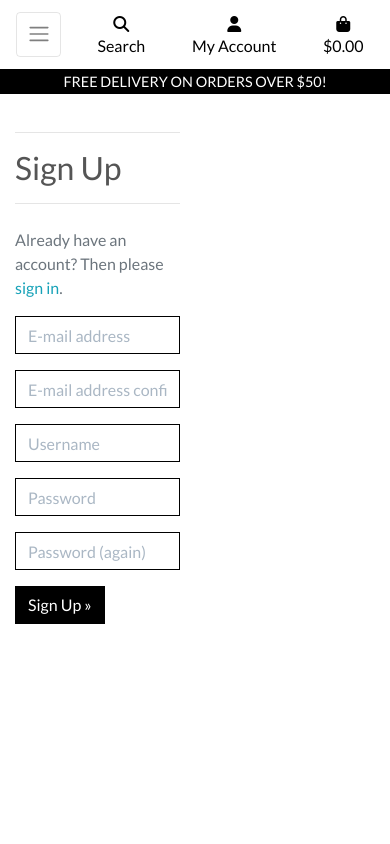
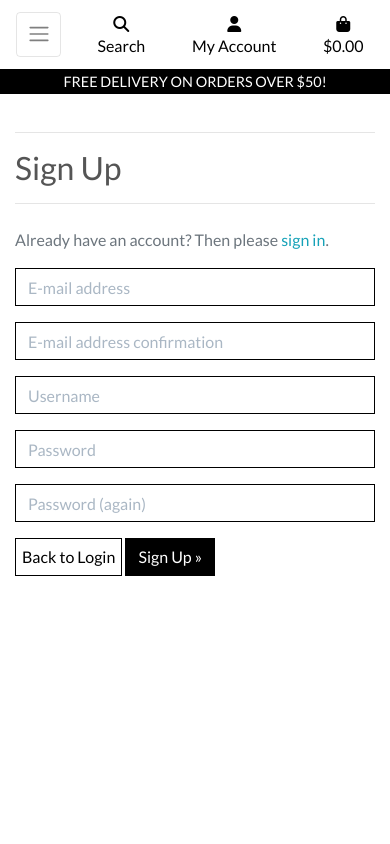
Before and after one commit to PeterKellett/boutique_ado_v1, a Django app: page /accounts/signup/ in a window 390 px wide. Run offline with Django 3.2, Linux system fonts and the light colour scheme; some libraries are stand-ins or nearby versions.

Commit message:
Refactored base.css and login/register forms on mobile

```diff
--- a/templates/allauth/account/base.html
+++ b/templates/allauth/account/base.html
@@ -5,7 +5,7 @@
     <div class="container header-container">
         <div class="overlay"></div>
         <div class="row">
-            <div class="col-6">
+            <div class="col-12 col-md-6">
                 <div class="allauth-form-inner-content">
                     {% block inner_content %}
                     {% endblock %}
--- a/templates/allauth/account/signup.html
+++ b/templates/allauth/account/signup.html
@@ -17,6 +17,7 @@
   {% if redirect_field_value %}
   <input type="hidden" name="{{ redirect_field_name }}" value="{{ redirect_field_value }}" />
   {% endif %}
+  <a class="btn btn-outline-black rounded-0" href="{% url 'account_login' %}">Back to Login</a>
   <button type="submit">{% trans "Sign Up" %} &raquo;</button>
 </form>
 
--- a/templates/base.html
+++ b/templates/base.html
@@ -53,7 +53,7 @@
      <script src="https://js.stripe.com/v3/"></script>
     {% endblock %} {% block extra_js %} {% endblock %}
 
-    <title>Boutique Ado Home {% block extra_title%}{% endblock %}</title>
+    <title>Boutique Ado Home {% block extra_title %}{% endblock %}</title>
   </head>
 
   <body>
--- a/templates/includes/main-nav.html
+++ b/templates/includes/main-nav.html
@@ -1,6 +1,9 @@
 <!DOCTYPE html>
 <div class="collapse navbar-collapse" id="main-nav">
     <ul class="navbar-nav w-auto mx-auto">
+        <li class="nav-item d-block d-md-none">
+            <a class="logo-font font-weight-bold nav-link text-black mr-5" href="{% url 'home' $}" id="home-link">Home</a>
+        </li>
         <li class="nav-item dropdown">
             <a class="logo-font font-weight-bold nav-link text-black mr-5" href="#" id="all-products-link" data-toggle="dropdown" aria-haspopup="true" aria-expanded="false">
                 All Products
```
